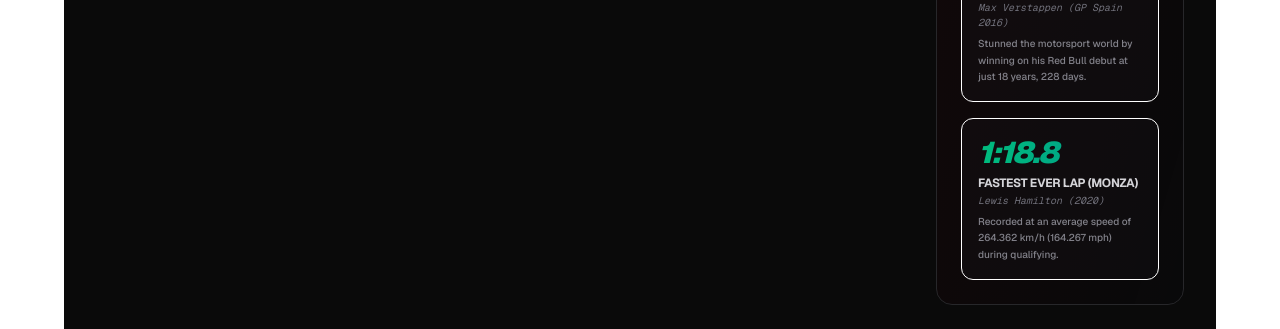
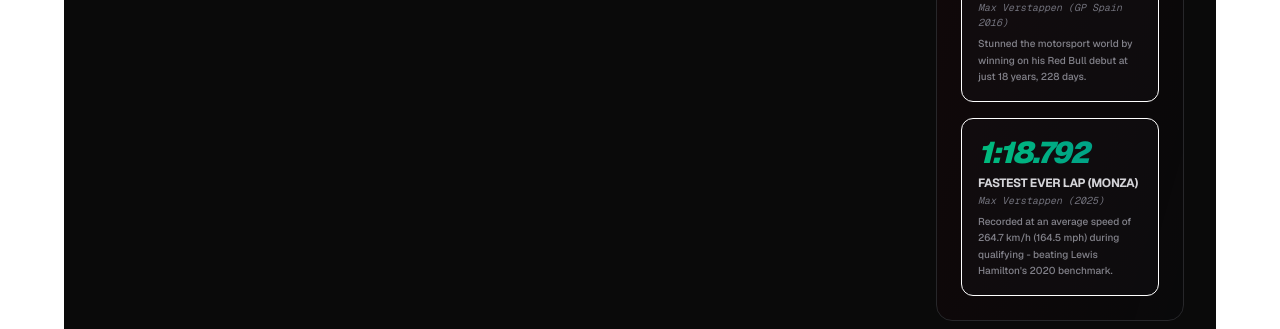
Before and after one commit to rishabharidas/whats-happening-at-f1, a Next.js app: page /explore in a window 1280 px wide. Shown: the part 780-1109 px from the top of the page. Built offline with nearby package versions, Linux system fonts and the light colour scheme; no server answers.

Commit message:
update fast facts with latest by max

```diff
--- a/app/components/explore/SidebarFastFacts.tsx
+++ b/app/components/explore/SidebarFastFacts.tsx
@@ -23,10 +23,10 @@
     color: "from-yellow-500 to-amber-600",
   },
   {
-    number: "1:18.8",
+    number: "1:18.792",
     title: "Fastest Ever Lap (Monza)",
-    holder: "Lewis Hamilton (2020)",
-    desc: "Recorded at an average speed of 264.362 km/h (164.267 mph) during qualifying.",
+    holder: "Max Verstappen (2025)",
+    desc: "Recorded at an average speed of 264.7 km/h (164.5 mph) during qualifying - beating Lewis Hamilton's 2020 benchmark.",
     color: "from-emerald-500 to-teal-600",
   },
 ];
```
